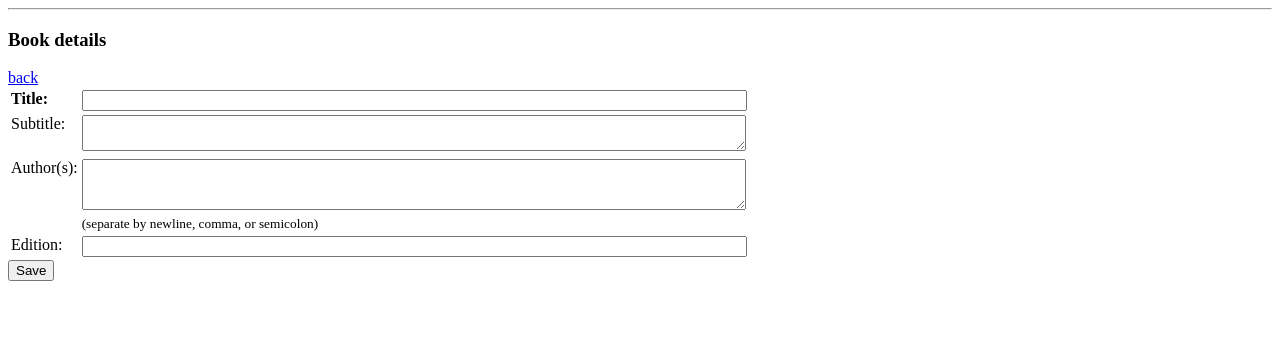
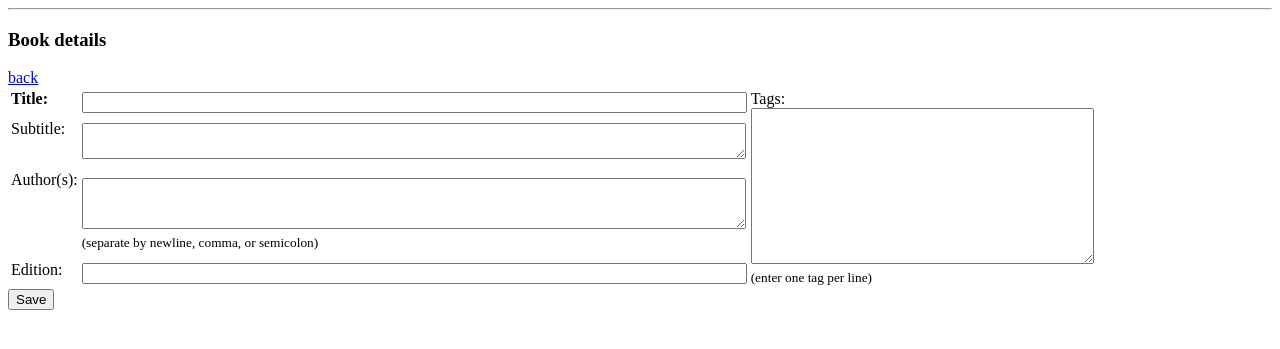
Before and after one commit to dheller1/shelf, a Flask app: template shelf/wsgi/templates/edit.html in a window 1280 px wide. Shown: the part 26-375 px from the top of the page. Run offline with Flask 2, Linux system fonts and the light colour scheme; the template is opened without the code that fills it, so the values that code supplies are empty; parts of the project's set-up code (start-up, migrations or seed data) failed here and were passed over.

Commit message:
implement possibility to add tags via the edit page; make tag DB queries case-insensitive

```diff
--- a/shelf/db/tag.py
+++ b/shelf/db/tag.py
@@ -1,4 +1,5 @@
 from . import db
+from sqlalchemy import func
 
 
 class Tag(db.Model):
@@ -10,7 +11,7 @@ class Tag(db.Model):
 
     @staticmethod
     def get_or_create(name):
-        existing = Tag.query.filter_by(name=name).first()
+        existing = Tag.query.filter(func.lower(Tag.name) == func.lower(name)).first()
         if existing:
             return existing
         t = Tag(name=name)
--- a/shelf/wsgi/app.py
+++ b/shelf/wsgi/app.py
@@ -1,7 +1,7 @@
 import os
 from flask import Flask, send_file, redirect, render_template, request, url_for
 
-from shelf.db import db, Author
+from shelf.db import db, Author, Tag
 
 from . import commands
 from shelf.db.book import Book
@@ -69,7 +69,10 @@ def do_save():
         author_str = author_str.replace(',', '\n')
         author_str = author_str.replace(';', '\n')
         authors = [a.strip() for a in author_str.split('\n')]
-        print(authors)
+
+        tags = [t.strip() for t in request.form['tags'].splitlines()]
+        book.tags = [Tag.get_or_create(t) for t in tags if t != '']
+
         book.title = t
         book.subtitle = st
         book.edition = ed
--- a/shelf/wsgi/templates/edit.html
+++ b/shelf/wsgi/templates/edit.html
@@ -10,6 +10,12 @@
 		<tr>
 			<td valign="top"><b>Title:</b></td>
 			<td><input type="text" name="title" size="80" value="{{ book.title}}" /></td>
+			<td rowspan="4">
+				Tags:<br />
+				<textarea name="tags" rows="10" cols="40">{% for tag in book.tags %}{{tag.name}}
+{% endfor %}</textarea><br />
+				<small>(enter one tag per line)</small>
+			</td>
 		</tr>
 		<tr>
 			<td valign="top">Subtitle:</td>
```
